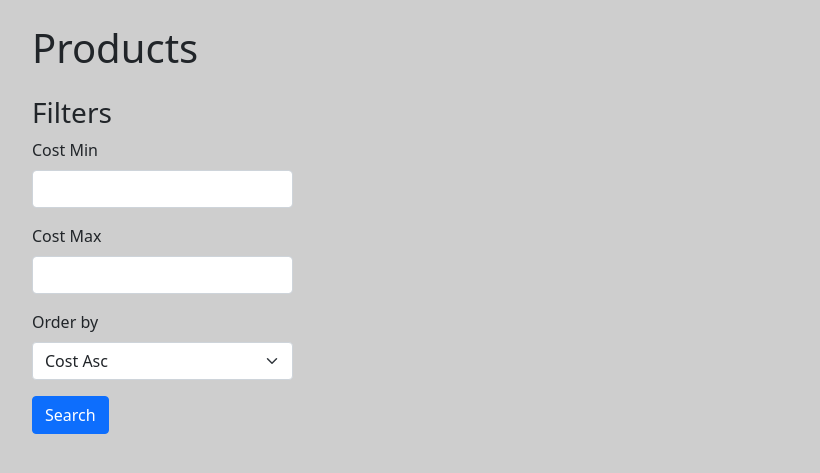
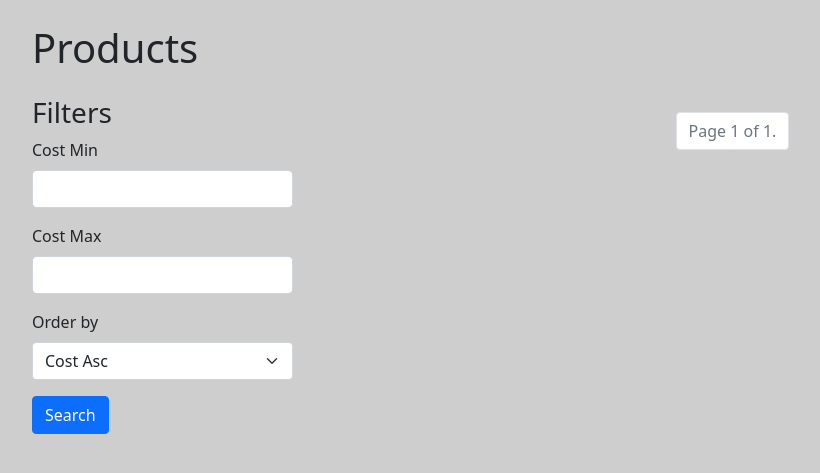
Before and after one commit to Neverrus/Never_Shop, a Django app: page /products/ in a window 1280 px wide. Shown: the part 56-529 px from the top of the page, without its empty margins (50-870 px from the left). Run offline with Django 4.2, Linux system fonts and the light colour scheme; data that the repository does not hold is empty; some libraries are stand-ins or nearby versions.

Commit message:
add pagination

```diff
--- a/nevershop/nevershop/urls.py
+++ b/nevershop/nevershop/urls.py
@@ -15,7 +15,7 @@ Including another URLconf
 """
 from django.contrib import admin
 from django.urls import path
-
+from django.conf import settings
 from nevershop.views import register
 from shop.views import product_list, product_details_view
 
@@ -27,3 +27,11 @@ urlpatterns = [
     ),
     path("products/", product_list, name="product_list"),
 ]
+
+if settings.DEBUG:
+    from django.conf.urls.static import static
+    from django.contrib.staticfiles.urls import staticfiles_urlpatterns
+
+    # Serve static and media files from development server
+    urlpatterns += staticfiles_urlpatterns()
+    urlpatterns += static(settings.MEDIA_URL, document_root=settings.MEDIA_ROOT)
--- a/nevershop/shop/views.py
+++ b/nevershop/shop/views.py
@@ -2,7 +2,7 @@ import logging
 
 from django.db.models import Sum, F
 from django.shortcuts import render, get_object_or_404, redirect
-
+from django.core.paginator import Paginator
 from shop.forms import ProductFiltersForm
 from shop.models import Product, Purchase
 
@@ -37,6 +37,10 @@ def product_list(request):
                     total_cost=Sum("purchases__count") * F("cost")
                 ).order_by("-total_cost")
 
+    paginator = Paginator(products, 30)
+    page_number = request.GET.get("page")
+    products = paginator.get_page(page_number)
+
     return render(request, "products/list.html", {"filters_form": filters_form, "products": products})
 
 
--- a/nevershop/templates/products/item.html
+++ b/nevershop/templates/products/item.html
@@ -3,7 +3,7 @@
 <div class="card mb-3">
   <div class="card-body">
     {% if product.image %}
-      <img class="card-img-top mb-2" src="{{ product.image }}" alt="{{ product.title }}">
+      <img class="card-img-top mb-2" src="{{ product.image.url }}" alt="{{ product.title }}">
     {% else %}
       <img src="{% static 'no-image.jpeg' %}" class="card-img-top img-thumbnail" alt="No image">
     {% endif %}
--- a/nevershop/templates/products/list.html
+++ b/nevershop/templates/products/list.html
@@ -1,22 +1,22 @@
 {% extends "base.html" %}
-{% load i18n static crispy_forms_filters %}
+{% load i18n static crispy_forms_filters pagination_tags %}
 
 {% block title %}Products{% endblock %}
 
 {% block content %}
   <main class="products">
-    <h1 class="my-4">Products</h1>
+    <h1 class="my-4">{% translate "Products" %}</h1>
     <div class="row">
       <div class="col-3">
           <div class="filters-form mb-4">
           <h3>{% translate "Filters" %}</h3>
           <form class="form-inline">
             {{ filters_form|crispy }}
-            <button type="submit" class="save btn btn-primary">Search</button>
+            <button type="submit" class="save btn btn-primary">{% translate "Search" %}</button>
           </form>
         </div>
       </div>
-      <div class="col-9">
+      <nav class="col-9">
         <div class="row">
           {% for product in products %}
             <div class="col-4">
@@ -24,6 +24,40 @@
             </div>
           {% endfor %}
         </div>
+        <nav aria-label="Page navigation example" class="my-3">
+          <ul class="pagination justify-content-center">
+            {% if products.has_previous %}
+              <li class="page-item">
+                <a class="page-link" href="{% url_replace page=1 %}">
+                &laquo; {% translate "First" %}
+                </a>
+              </li>
+              <li class="page-item">
+                <a class="page-link" href="{% url_replace page=products.previous_page_number %}">
+                  {% translate "Previous" %}
+                </a>
+              </li>
+            {% endif %}
+              <li class="page-item disabled">
+                <span class="page-link">
+                  {% translate "Page" %} {{ products.number }}
+                  {% translate "of" %} {{ products.paginator.num_pages }}.
+                </span>
+              </li>
+            {% if products.has_next %}
+              <li class="page-item">
+                <a class="page-link"href="{% url_replace page=products.next_page_number %}">
+                  {% translate "Next" %}
+                </a>
+              </li>
+              <li class="page-item">
+                <a class="page-link" href="{% url_replace page=products.paginator.num_pages %}">
+                  {% translate "Last" %} &raquo;
+                </a>
+              </li>
+            {% endif %}
+          </ul>
+        </nav>
       </div>
     </div>
   </main>
```
Also changed, not shown: nevershop/nevershop/templatetags/pagination_tags.py (added, +17 -0 lines), nevershop/shop/management/commands/shop_spider.py (+11 -3 lines), nevershop/nevershop/templatetags/__init__.py (added), 1 other file.
